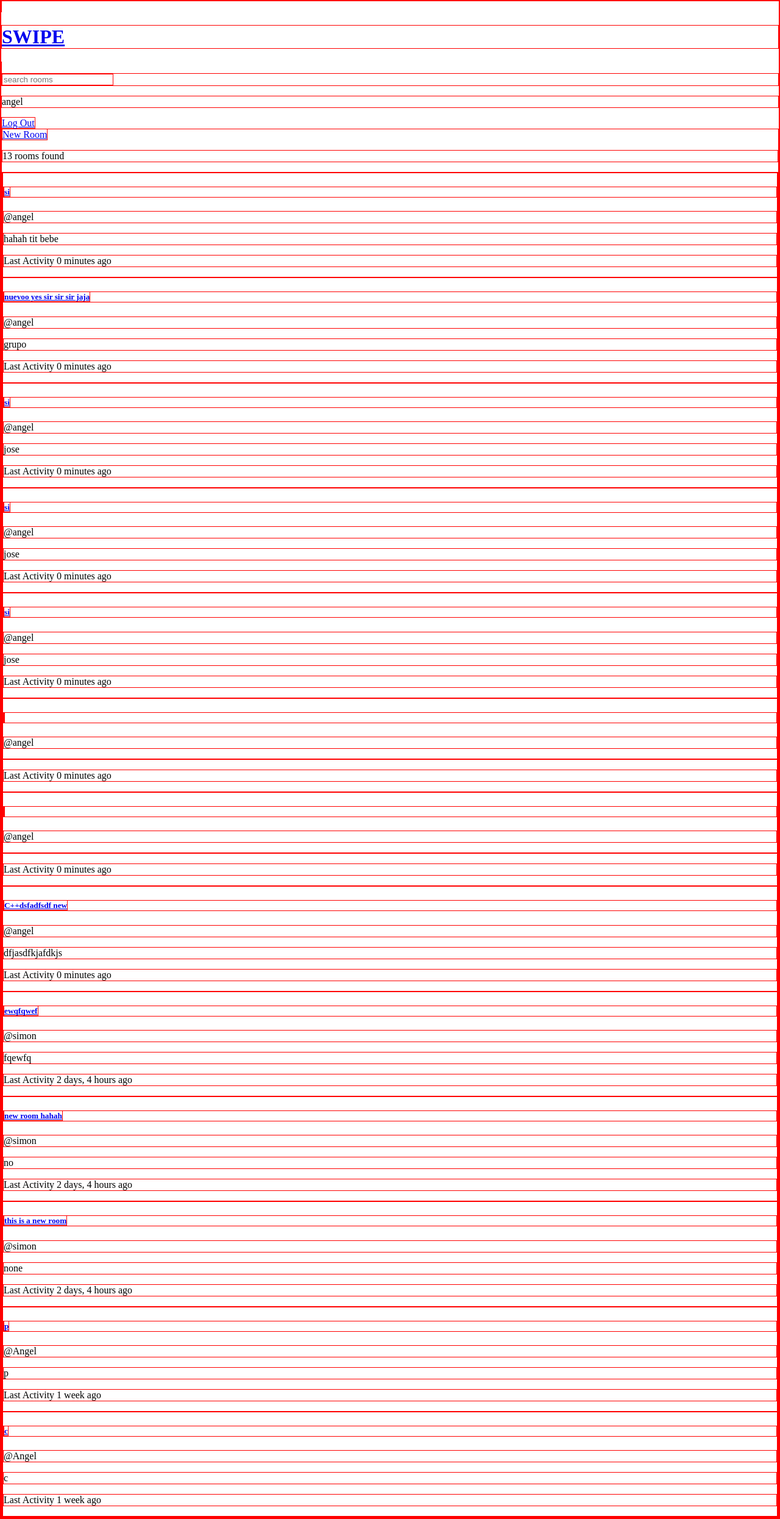
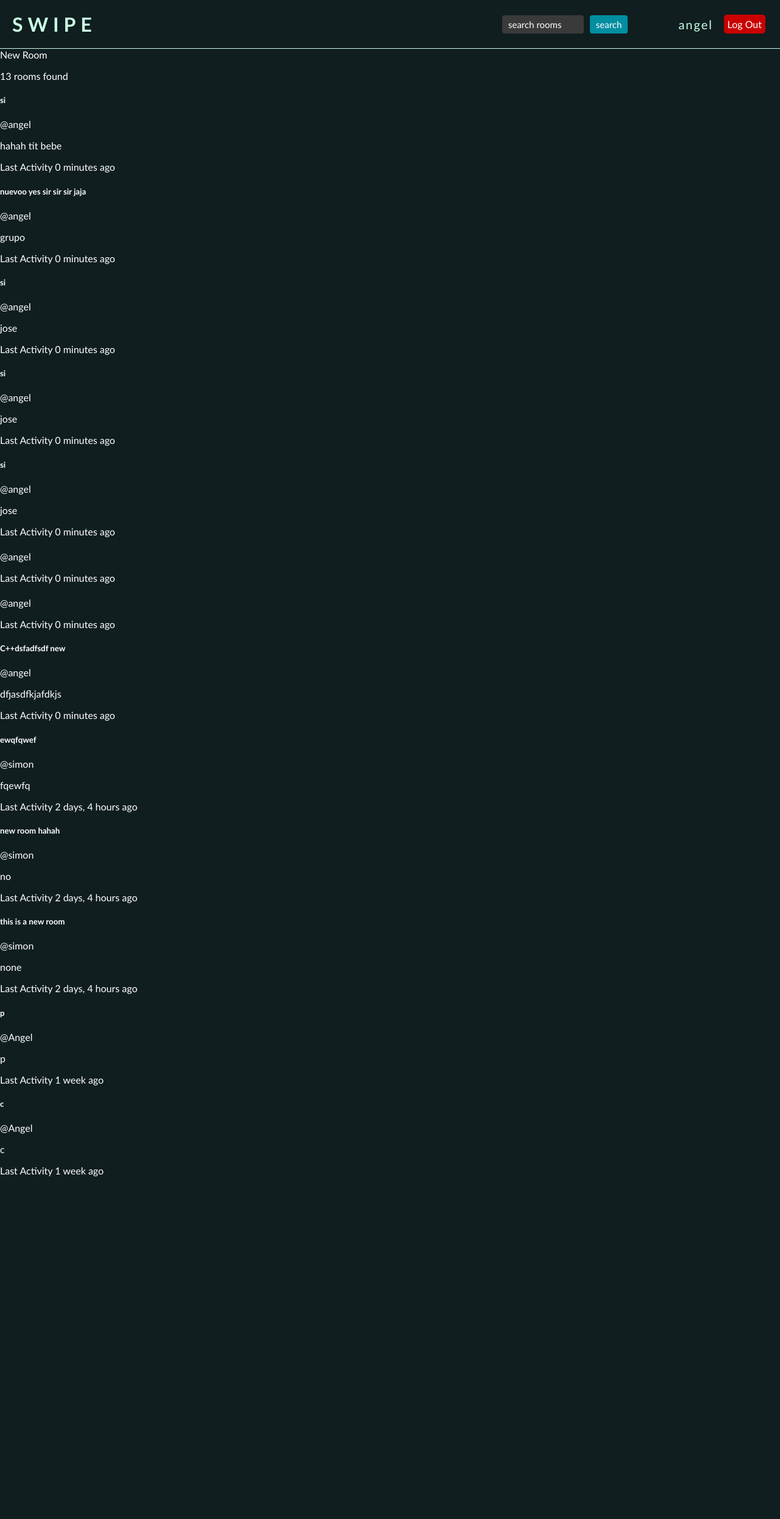
Before and after one commit to aangelalvarez/swipe, a Django app: page / in a window 1280 px wide. Shown: the whole page at 61% size. After the commit the page ends 1929 px from the top, so only its background shows below. Run offline with Django 4.2, Linux system fonts and the light colour scheme; a user stored in the database is signed in; data comes from the database, SQL or seed files in the repository; both versions use the stored data as it was after the commit.

Commit message:
navbar css added

```diff
--- a/base/static/styles/main.css
+++ b/base/static/styles/main.css
@@ -5,5 +5,19 @@ body, html {
 
 * {
     box-sizing: border-box;
-    border: 1px solid red;
+    border: none;
+    font-family: 'Trebuchet MS', 'Lucida Sans Unicode', 'Lucida Grande', 'Lucida Sans', Arial, sans-serif;
+    color: white;
+    background-color: rgb(16, 30, 32);
 }
+
+a:link { text-decoration: none; }
+
+
+a:visited { text-decoration: none; }
+
+
+a:hover { text-decoration: none; }
+
+
+a:active { text-decoration: none; }
--- /dev/null
+++ b/base/static/styles/navbar.css
@@ -0,0 +1,99 @@
+.logo, .searchContainer, .search {
+    width: fit-content;
+    margin:0 ;
+    display:block;
+    color:rgb(202, 255, 228);
+}
+
+.logo {
+    letter-spacing: 8px;
+}
+
+.logoContainer {
+    width: fit-content;
+    margin:20px;
+    display:block;
+    position: absolute;
+}
+
+.searchContainer {
+    position: absolute;
+    margin: 25px;
+    margin-right: 250px;
+    right: 0;
+}
+
+.search {
+    height: 30px;
+    font-size: 15px;
+    border-radius: 4px;
+    width: 65%;
+    background-color: rgb(58, 58, 58);
+    padding: 0 10px;
+}
+
+::placeholder {
+    color: white;
+}
+
+.search:focus {
+    outline:none;
+    filter:brightness(125%)
+}
+
+
+.searchButton {
+    height: 30px;
+    font-size: 15px;
+    border-radius: 4px;
+    background-color: rgb(0, 142, 161);
+    width: 30%;
+    position: absolute;
+    top: 0;
+    right: 0;
+    transition: 0.15s;
+}
+
+.searchButton:hover {
+    cursor: pointer;
+}
+
+.username {
+    position: absolute;
+    margin: 28px;
+    font-size: 20px;
+    right: 0;
+    margin-right: 110px;
+    color: rgb(202, 255, 228);
+    letter-spacing: 2px;
+}
+
+.login, .logout {
+    position: absolute;
+    transition: 0.15s;
+    margin: 24px;
+    padding: 6px;
+    border-radius: 5px;
+    right: 0;
+    color: white;
+}
+
+.logout {
+    background-color: rgb(202, 0, 0);
+}
+
+.logout:hover, .login:hover, .searchButton:hover {
+    filter:brightness(125%);
+}
+
+.login {
+    background-color: rgb(0, 161, 13);
+}
+
+.navbarContainer {
+    width: 100%;
+    height: 80px;
+    position:sticky;
+    top: 0;
+    border-bottom: 1px solid rgb(202, 255, 228);
+}
--- a/base/templates/base/home.html
+++ b/base/templates/base/home.html
@@ -8,8 +8,6 @@ Django requires us to do that
 {% block content %}
 
 <div>
-
-
     <a href="{% url 'create-room' %}">New Room</a>
     <p>{{room_count}} rooms found</p>
     <div>
--- a/templates/main.html
+++ b/templates/main.html
@@ -6,6 +6,7 @@
     <meta http-equiv="X-UA-Compatible" content="IE=edge">
     <meta name="viewport" content="width=device-width, initial-scale=1.0">
     <link rel="stylesheet" type="text/css" media="screen" href="{% static 'styles/main.css' %}">
+    <link rel="stylesheet" type="text/css" media="screen" href="{% static 'styles/navbar.css' %}">
     <title>Swipe</title>
 </head>
 <body>
--- a/templates/navbar.html
+++ b/templates/navbar.html
@@ -1,14 +1,17 @@
-<a href="/">
-    <h1>SWIPE</h1>
+<div class="navbarContainer">
+<a class="logoContainer" href="/">
+    <h1 class="logo">SWIPE</h1>
 </a>
 
-<form method="GET" action="{% url 'home' %}">
-    <input type="text" name="q" placeholder="search rooms"/>
+<form  class="searchContainer" method="GET" action="{% url 'home' %}">
+    <input class="search" type="text" name="q" placeholder="search rooms"/>
+    <input class="searchButton"type="submit" value="search">
 </form>
 
 {% if request.user.is_authenticated %}
-<p>{{request.user.username}}</p>
-<a href="{% url 'logout' %}">Log Out</a>
+<p class="username">{{request.user.username}}</p>
+<a class="logout" href="{% url 'logout' %}">Log Out</a>
 {% else %}
-<a href="{% url 'login' %}">Log In</a>
+<a class = "login" href="{% url 'login' %}">Log In</a>
 {% endif %}
+</div>
```
Also changed, not shown: db.sqlite3.
